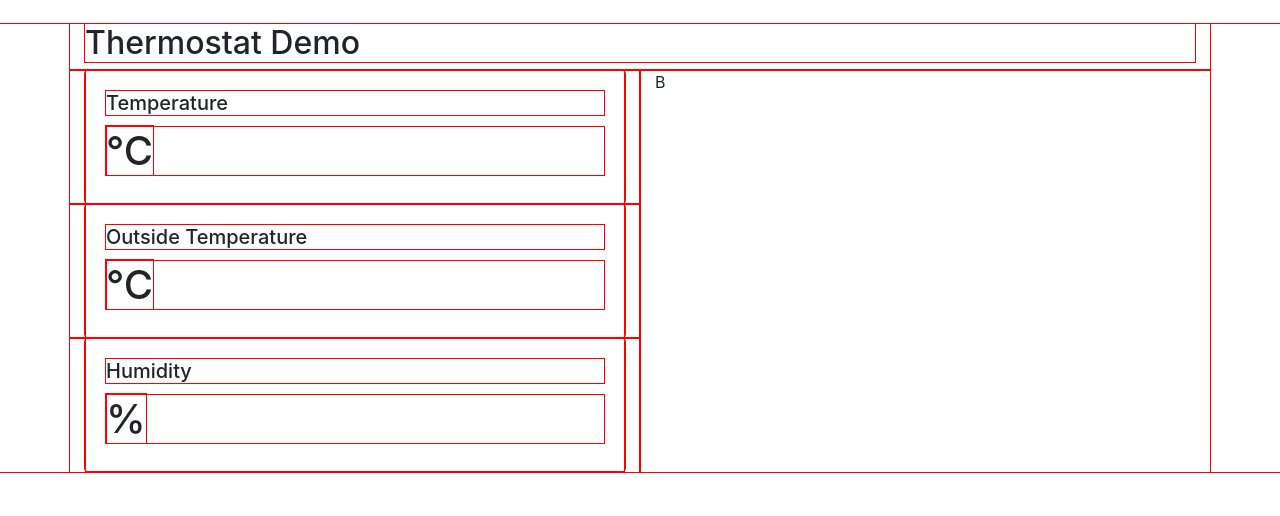
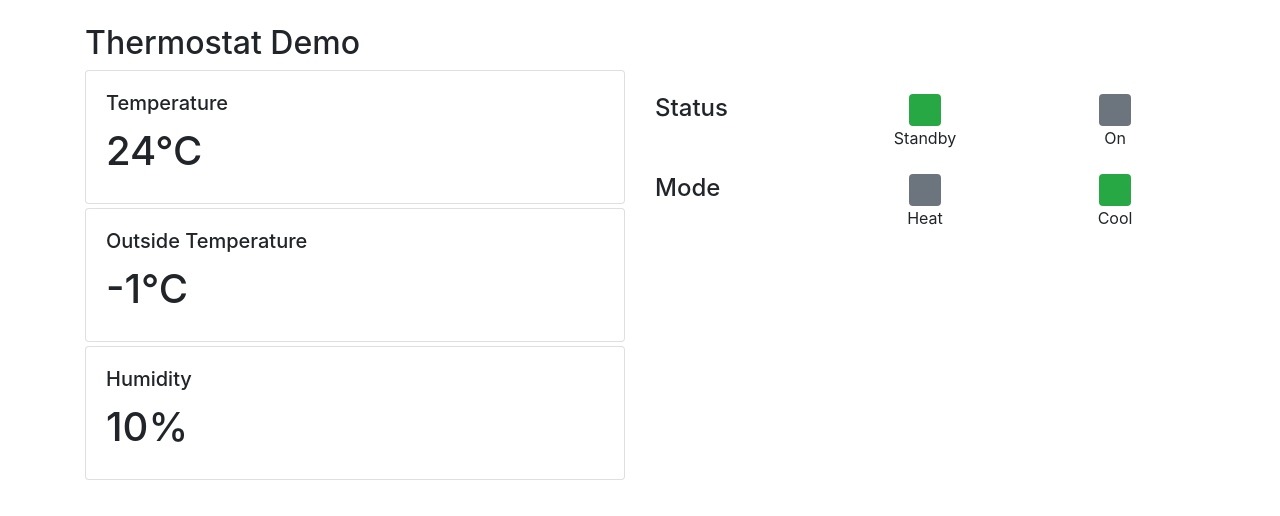
Before and after one commit to Zer0-/parity_challenge, a React (Create React App) app: page / in a window 1280 px wide. Shown: the top 516 px of the page. Built offline with nearby package versions, Linux system fonts and the light colour scheme.

Commit message:
Basic indicator light component WIP

```diff
--- a/src/App.css
+++ b/src/App.css
@@ -1,3 +1,8 @@
 * {
-    outline: 1px solid red;
+    /*outline: 1px solid red;*/
 }
+
+.indicatorLight {
+    min-width: 2rem;
+    min-height: 2rem;
+}
--- a/src/App.js
+++ b/src/App.js
@@ -8,6 +8,13 @@ import {
 import store from './redux/store';
 import './App.css';
 import ValueDisplayBox from './components/ValueDisplayBox';
+import IndicatorLight from './components/IndicatorLight';
+import {
+    STATUS_VALUES,
+    MODE_VALUES,
+    getStatusValueIdx,
+    getModeValueIdx
+} from './components/IndicatorLight';
 
 const degC = '\u00b0C';
 
@@ -18,7 +25,7 @@ function App() {
             <Row><Col><h2>Thermostat Demo</h2></Col></Row>
             <Row>
                 <Col lg={6}>
-                    <Row>
+                    <Row className="mb-1">
                         <Col>
                             <ValueDisplayBox
                                 title="Temperature"
@@ -27,7 +34,7 @@ function App() {
                             />
                         </Col>
                     </Row>
-                    <Row>
+                    <Row className="mb-1">
                         <Col>
                             <ValueDisplayBox
                                 title="Outside Temperature"
@@ -46,7 +53,18 @@ function App() {
                         </Col>
                     </Row>
                 </Col>
-                <Col lg={6}>B</Col>
+                <Col lg={6}>
+                    <IndicatorLight
+                        label="Status"
+                        values={STATUS_VALUES}
+                        opStateToOption={getStatusValueIdx}
+                    />
+                    <IndicatorLight
+                        label="Mode"
+                        values={MODE_VALUES}
+                        opStateToOption={getModeValueIdx}
+                    />
+                </Col>
             </Row>
         </Container>
     </Provider>
--- /dev/null
+++ b/src/components/IndicatorLight.js
@@ -0,0 +1,82 @@
+import React from 'react';
+import { connect } from 'react-redux';
+import PropTypes from 'prop-types';
+import {
+    Row,
+    Col,
+    Badge
+} from 'react-bootstrap';
+/*
+import {
+    MODE_STANDBY
+} from '../redux/reducers/thermostat';
+*/
+
+export const STATUS_VALUES = [ "Standby", "On"];
+export const MODE_VALUES = [ "Heat", "Cool"];
+
+/*
+ * The logic to display the lights will be shared
+ * by our application logic that will send signals
+ * to the thermostat.
+ */
+export function getStatusValueIdx(store) {
+    //TODO
+    return 0;
+}
+
+export function getModeValueIdx(store) {
+    return 1;
+}
+
+function IndicatorLight(props) {
+    console.log('IndicatorLight');
+    let onIdx = props.onValIdx;
+    return (
+        <Row className="mt-4 flex-nowrap">
+            <Col sm={4}><h4>{props.label}</h4></Col>
+            {
+                props.values.map((val, i) => {
+                    let variant = onIdx == i ? 'success' : 'secondary';
+
+                    return (
+                        <Col sm={4} key={i}>
+                            <Row className="justify-content-md-center">
+                                <Badge
+                                    className="indicatorLight"
+                                    variant={variant}
+                                >
+                                    <span></span>
+                                </Badge>
+                            </Row>
+                            <Row className="justify-content-md-center">
+                                {val}
+                            </Row>
+                        </Col>
+                    );
+                })
+            }
+        </Row>
+    );
+}
+
+IndicatorLight.propTypes = {
+    label: PropTypes.string.isRequired,
+    values: PropTypes.array.isRequired,
+
+    /*
+     * This function should take our program state (the store)
+     * and return an integer index of one of the values (above)
+     * (this is how the component decides whether the light is on or not)
+     *
+     * You can use the supplied functions and values exported from
+     * this module.
+     */
+    opStateToOption: PropTypes.func.isRequired
+}
+
+export default connect(
+    (state, ownProps) => ({
+        onValIdx: ownProps.opStateToOption(state)
+    })
+)(IndicatorLight);
--- a/src/redux/reducers/thermostat.js
+++ b/src/redux/reducers/thermostat.js
@@ -1,23 +1,24 @@
-export const STATUS_STANDBY = 'STATUS_STANDBY';
-export const STATUS_ON = 'STATUS_STANDBY';
-
 export const MODE_HEAT = 'MODE_HEAT';
 export const MODE_COOL = 'MODE_COOL';
 export const MODE_AUTO = 'MODE_AUTO';
+export const MODE_STANDBY = 'MODE_STANDBY';
 
 const initialState = {
     /*
      * This object represents averaged values, not raw api values.
      * All temperature values will be a Number representing deg. celsius
      */
+    /*
     sensor_values: {
         temperature: null,
         outside_temperature: null,
         humidity: null
     },
-    operating_state: {
-        current_status: STATUS_STANDBY,
-        current_mode: MODE_HEAT
+    */
+    sensor_values: {
+        temperature: 24,
+        outside_temperature: -1,
+        humidity: 10
     },
     /*
      * Since there is no API to tell the thermostat to regulate itself
@@ -25,6 +26,7 @@ const initialState = {
      * set by the user, and our interface will actually control the thermostat
      * by setting it's _internal_ mode to one of cool, heat, standby.
      */
+    operating_mode: MODE_STANDBY,
     user_set_mode: MODE_AUTO,
     user_set_temperature: 20
 };
```
